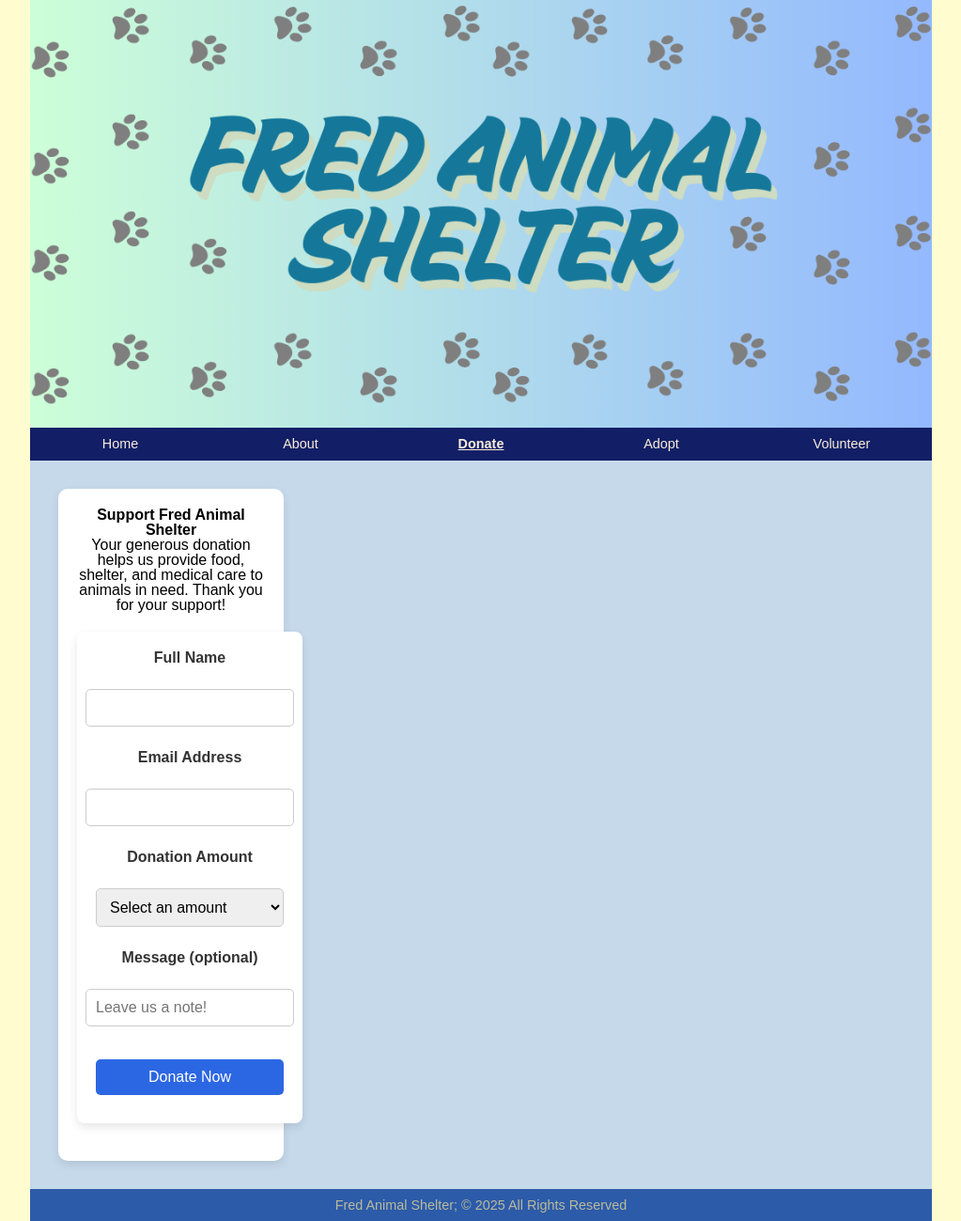
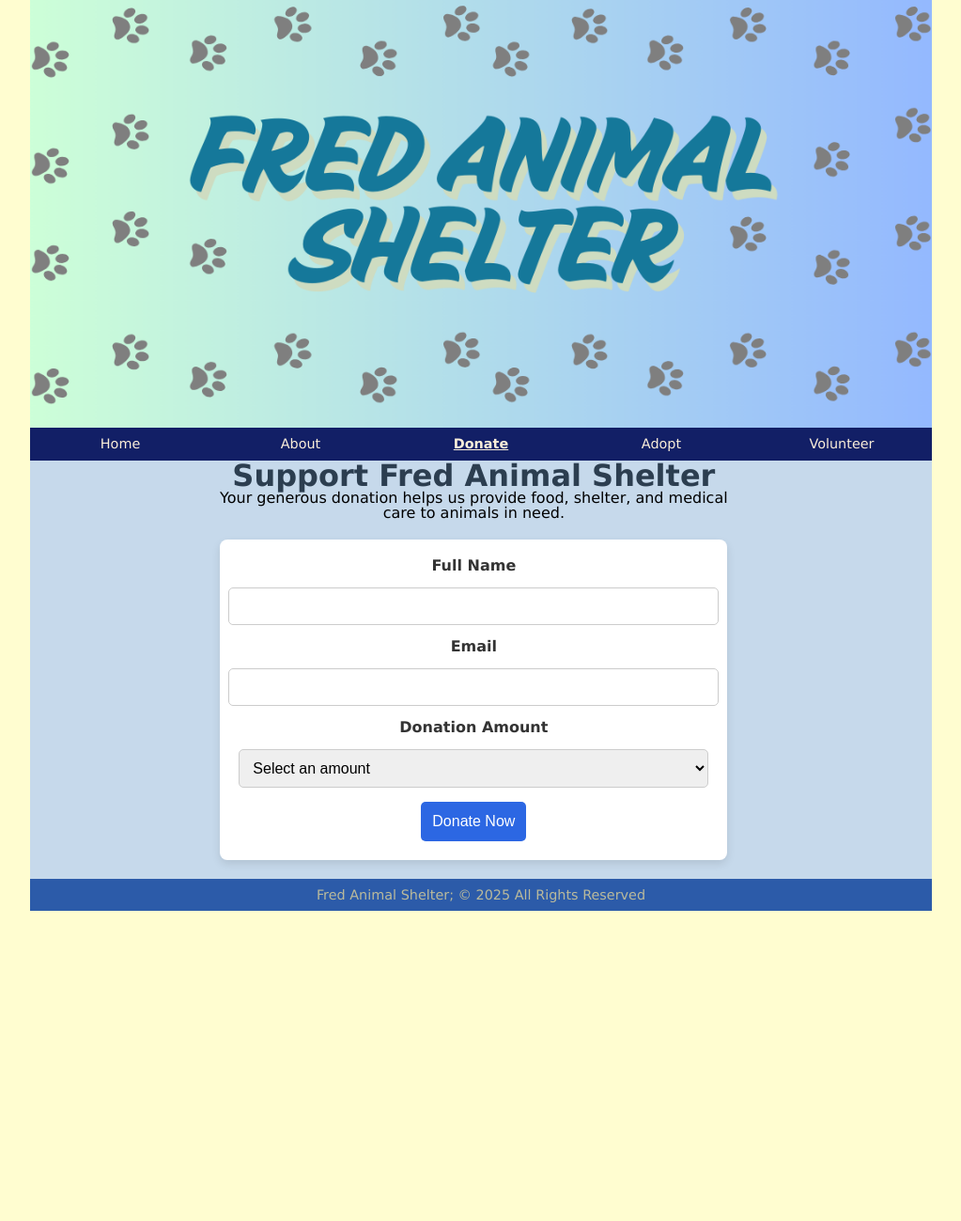
Before and after one commit to chae0123/fred-animal-shelter, a PHP site: page /donate.html in a window 1280 px wide. Shown: the whole page at 94% size, without its empty margins (128-1151 px from the left). After the commit the page ends 969 px from the top, so only its background shows below. Run offline with PHP 8.4, Linux system fonts and the light colour scheme.

Commit message:
donate_changed

```diff
--- a/donate.html
+++ b/donate.html
@@ -17,49 +17,24 @@ File Name: donate.html
    <link href="base.css" rel="stylesheet" />
    <link href="styles.css" rel="stylesheet" />
    <link href="layout.css" rel="stylesheet" />
+
+   <script>
+    function donateForm() {
+         let name = document.getElementById("donor_name").value;
+         let email = document.getElementById("donor_email").value;
+         let amount = document.getElementById("amount").value;
+
+         if (name == "" || email == "" || amount == "") {
+            alert("Please fill in all required fields.");
+            return false;
+         }
+         alert("Thank you for your donation!");
+         return true;
+      }
+   </script>
 </head>
 
-    <style>
-        body {
-            background-color: rgb(198, 217, 235);
-            font-family: Arial, sans-serif;
-            margin: 10;
-            padding: 0;
-        }
-        #donate-container {
-            max-width: 600px;
-            margin: 30px auto !important;
-            border: 50px;
-            padding: 20px;
-            background-color: #fff;
-            border-radius: 10px;
-            box-shadow: 0 4px 10px rgba(0,0,0,0.1);
-            text-align: center;
-            position: relative;
-            left: 30px;
-            right: 30px;
-        }
-        form input, form select, form button {
-            width: 100%;
-            padding: 10px;
-            margin: 10px 0;
-            border-radius: 5px;
-            border: 1px solid #ccc;
-            font-size: 1rem;
-        }
-        form button {
-            background-color: #2c67e3;
-            color: #fff;
-            border: none;
-            cursor: pointer;
-        }
-        form button:hover {
-            background-color: #1b4bb7;
-        }
-    </style>
-</head>
 <body>
-
    <img id="logo" src="fred_animal_shelter_logo.png" alt="Fred Animal Shelter" />
 
    <nav class="horizontal">
@@ -72,16 +47,16 @@ File Name: donate.html
     </ul>
    </nav>
 
-    <div id="donate-container">
-        <h2>Support Fred Animal Shelter</h2>
-        <p>Your generous donation helps us provide food, shelter, and medical care to animals in need. Thank you for your support!</p>
+   <div class="form-container">
+    <h1>Support Fred Animal Shelter</h1>
+      <p>Your generous donation helps us provide food, shelter, and medical care to animals in need.</p>
 
-        <form action="#" method="post">
-            <label for="name">Full Name</label>
-            <input type="text" id="name" name="name" required>
+      <form onsubmit="return donateForm()">
+         <label for="donor_name">Full Name</label>
+         <input type="text" id="donor_name" name="donor_name" required>
 
-            <label for="email">Email Address</label>
-            <input type="email" id="email" name="email" required>
+         <label for="donor_email">Email</label>
+         <input type="email" id="donor_email" name="donor_email" required>
 
          <label for="amount">Donation Amount</label>
          <select id="amount" name="amount" required>
@@ -93,9 +68,6 @@ File Name: donate.html
             <option value="custom">Custom Amount</option>
          </select>
 
-            <label for="message">Message (optional)</label>
-            <input type="text" id="message" name="message" placeholder="Leave us a note!">
-
          <button type="submit">Donate Now</button>
       </form>
    </div>
--- a/layout.css
+++ b/layout.css
@@ -101,11 +101,12 @@ aside p {
     flex-direction: column;
     align-items: center;  /* Centers everything horizontally */
     text-align: center;
+	margin-top: 20px;
     width: 100%;
     margin: 0 200px;
 }
 
-/* Apply to the form */
+/* the form */
 form {
     max-width: 500px;
     width: 100%;
--- a/styles.css
+++ b/styles.css
@@ -121,6 +121,11 @@ section {
    text-align: center;
 }
 
+.form-container h1 {
+   font-size: 2rem;  /* Adjust as needed */
+   font-weight: bold;
+   color: #2c3e50; /* Darker color for better visibility */
+}
 
 
 /* Footer Styles */
```
Lines whose indentation alone changed are shown as unchanged.
